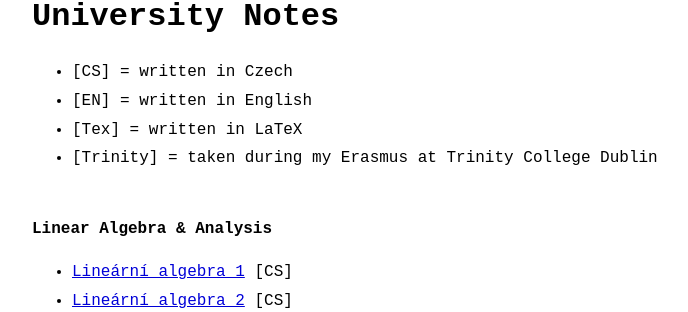
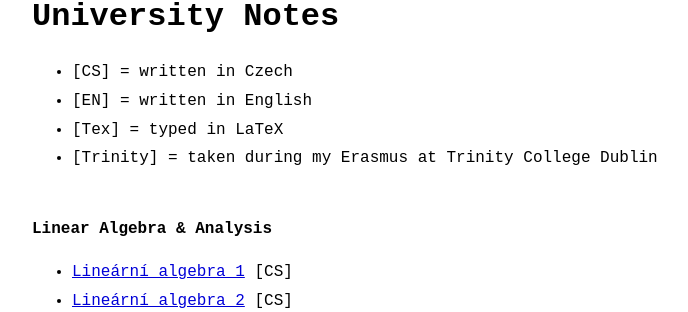
Before and after one commit to Couleslaw/couleslaw.github.io, a Jekyll site: the page built from mff-notes/index.md, in a window 1280 px wide. Shown: the part 113-425 px from the top of the page, without its empty margins (258-946 px from the left). Built offline with Jekyll 4.4.1, drawn with Linux system fonts in a browser that asks for light colours.

Commit message:
fix typo

```diff
--- a/mff-notes/index.md
+++ b/mff-notes/index.md
@@ -7,7 +7,7 @@ title: MFF Notes | Jakub Smolik
 
 - [CS] = written in Czech
 - [EN] = written in English
-- [Tex] = written in LaTeX
+- [Tex] = typed in LaTeX
 - [Trinity] = taken during my Erasmus at Trinity College Dublin
 
 #### Linear Algebra & Analysis
```
